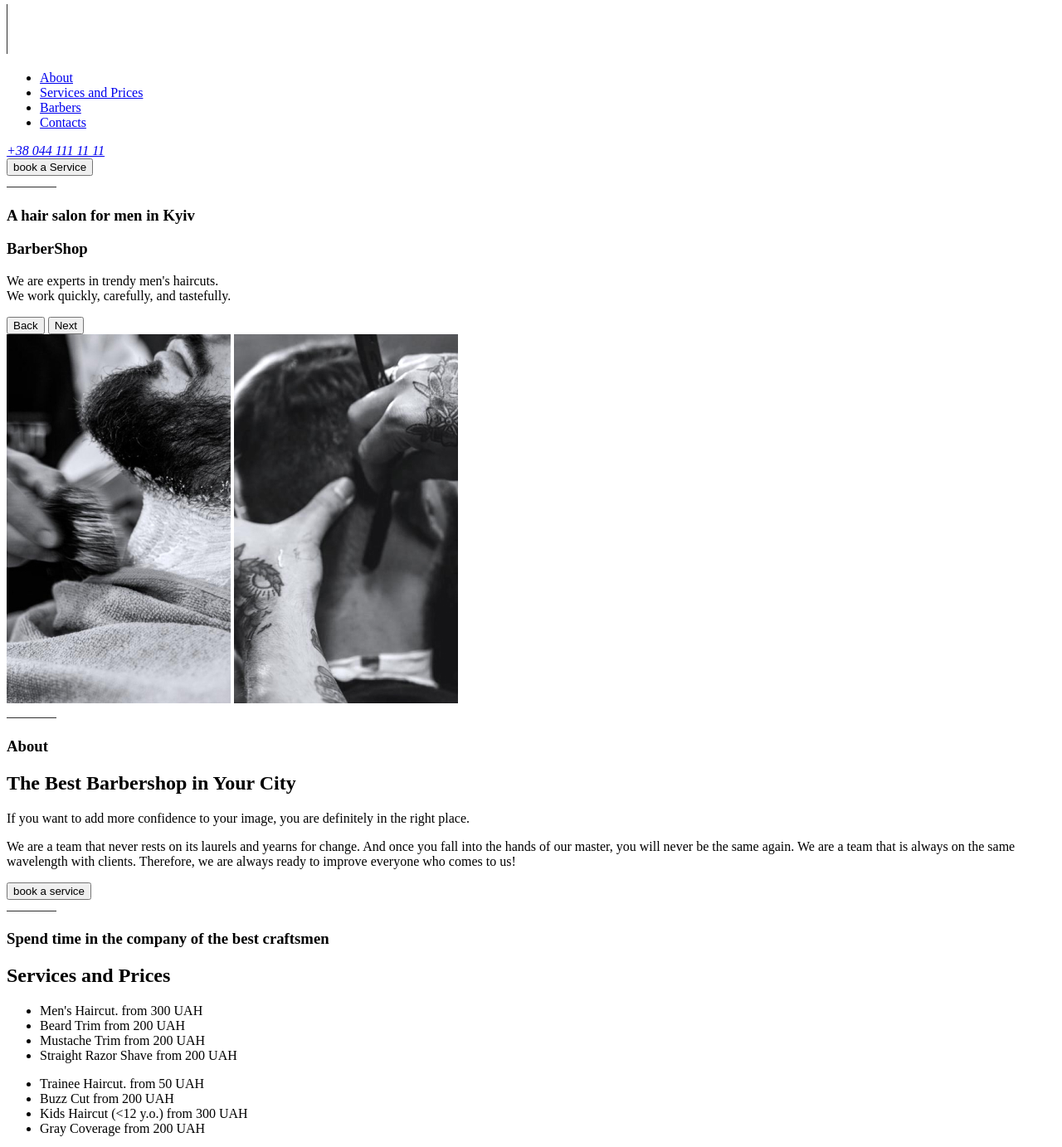
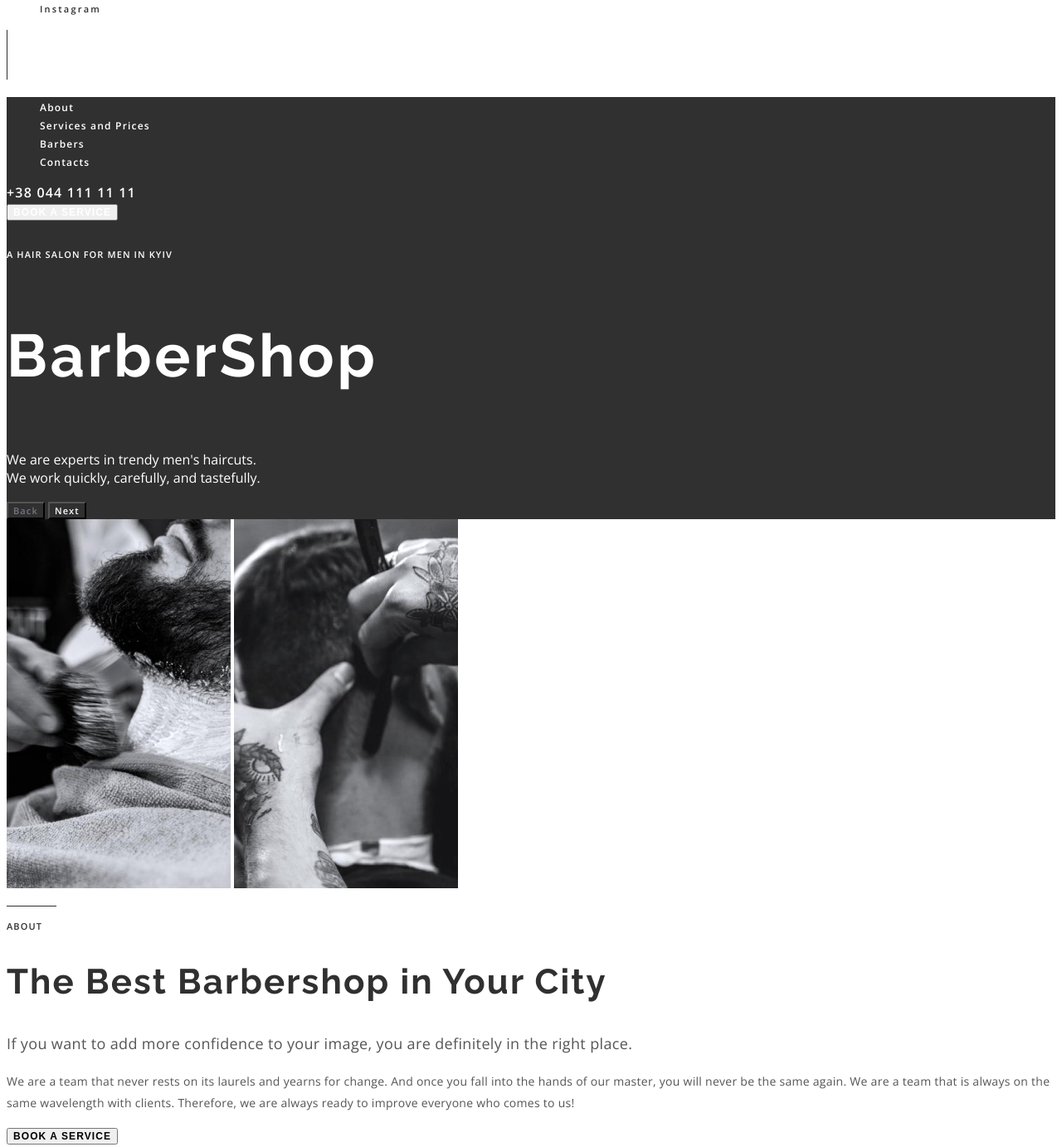
Before and after one commit to suciu31DNS/Barbershop, a plain HTML site: page index.html in a window 1280 px wide. Shown: the part 131-1514 px from the top of the page at 83% size. Drawn offline with nearby package versions, Linux system fonts and the light colour scheme.

Commit message:
update css

```diff
--- /dev/null
+++ b/css/style.css
@@ -0,0 +1,184 @@
+:root {
+    --brand-color: #ff6c00;
+    --black-color: #303030;
+    --white-color: #fff;
+    --grey-color: rgba(157, 164, 189, 0.60);
+    --content-color: #555;
+
+
+    --text-font-family: "Open Sans", sans-serif;
+    --header-font-family: "Raleway", sans-se rif;
+}
+
+/* gobal styles */
+body {
+    font-family: var(--text-font-family);
+}
+
+a {
+    text-decoration: none;
+}
+
+ul {
+    list-style-type: none;
+}
+
+/*Clases*/
+.social-media-link {
+    color: var(--black-color);
+    font-size: 11px;
+    font-weight: 600;
+    line-height: normal;
+    letter-spacing: 2.2px;
+}
+
+.social-media-link:hover,
+.social-media-link:focus {
+    color: var(--brand-color);
+}
+
+/* TODO  replace with image background */
+.hero-content {
+    background-color: var(--black-color);
+    color: var(--white-color);
+}
+
+.nav-link {
+    color: var(--white-color);
+    font-size: 12px;
+    font-style: normal;
+    font-weight: 600;
+    line-height: normal;
+    letter-spacing: 1.2px;
+}
+
+.nav-link:hover,
+.nav-link:focus {
+    color: var(--brand-color);
+}
+
+.address-phone-number {
+    color: var(--white-color) font-size: 12px;
+    font-style: normal;
+    font-weight: 600;
+    line-height: normal;
+    letter-spacing: 1.2px;
+    text-transform: uppercase;
+}
+
+.address-phone-number:hover,
+.address-phone-number:focus {
+    color: var(--brand-color);
+}
+
+.book-service-button {
+    background-color: none;
+    color: var(--white-color) border-color: var(--brand-color);
+
+    font-size: 12px;
+    font-style: normal;
+    font-weight: 600;
+    line-height: normal;
+    letter-spacing: 1.08px;
+    text-transform: uppercase;
+    cursor: pointer;
+}
+
+.book-service-button-light {
+    color: var(--white-color)
+}
+
+.book-service-button-dark {
+    color: var(--black-color)
+}
+
+.book-service-button:hover,
+.book-service-button:focus {
+    color: var(--brand-color);
+}
+
+.subtitle {
+    font-size: 11px;
+    font-style: normal;
+    font-weight: 600;
+    line-height: normal;
+    letter-spacing: 1.1px;
+    text-transform: uppercase;
+}
+
+.subtitle-dark {
+    color: var(--black-color);
+}
+
+.subtitle-light {
+    color: var(--subtitle-grey-color)
+}
+
+.hero-header {
+    color: var(--white-color);
+    font-family: var(--header-font-family);
+    font-size: 72px;
+    font-style: normal;
+    font-weight: 700;
+    line-height: normal;
+    letter-spacing: 3.6px;
+}
+
+.header {
+    font-family: var(--header-font-family);
+     font-size: 42px;
+    font-style: normal;
+    font-weight: 700;
+    line-height: normal;
+    letter-spacing: 2.1px;
+}
+
+.header-dark {
+    color: var(--black-color)
+}
+
+.header-light {
+    color: var(--white-color)
+}
+
+.hero-contro-buttons {
+    background-color: rgba(0, 0, 0, 0);
+    text-align: right;
+    font-family: Open Sans;
+    font-size: 11px;
+    font-style: normal;
+    font-weight: 600;
+    line-height: normal;
+    letter-spacing: 1.1px;
+
+    cursor: pointer;
+}
+
+.hero-contro-buttons-dark {
+    color: var(--grey-color)
+}
+
+.hero-contro-buttons-light {
+    color: var(--white-color)
+}
+
+.about-content-1 {
+    color: var(--content-color);
+    font-size: 18px;
+
+    line-height: 30px;
+    /* 166.667% */
+    letter-spacing: 0.36px;
+
+
+}
+
+.about-content-2 {
+    color: var(--content-color);
+    font-size: 14px;
+    line-height: 26px;
+    /* 185.714% */
+    letter-spacing: 0.28px;
+
+
+}
--- a/index.html
+++ b/index.html
@@ -1,12 +1,21 @@
 <!DOCTYPE html>
 <html lang="en">
+
 <head>
   <meta charset="UTF-8" />
   <meta name="viewport" content="width=device-width, initial-scale=1.0" />
   <meta name="decription" content="The Best Barbershop in Your City" />
   <meta name="keywords" content="Barbershop, Hair, Haircuts" />
+  <link rel="preconnect" href="https://fonts.googleapis.com" />
+  <link rel="preconnect" href="https://fonts.gstatic.com" crossorigin />
+  <link
+    href="https://fonts.googleapis.com/css2?family=Open+Sans:wght@400;600;700&family=Raleway:wght@100;700&family=Roboto:wght@100&display=swap"
+    rel="stylesheet" />
+  />
+  <link rel="stylesheet" href="./css/style.css" />
   <title>BarberShop</title>
 </head>
+
 <body>
   <!--Hero section-->
   <section>
@@ -20,35 +29,35 @@
       <div>
         <ul>
           <li>
-              <a href="https://Youtube.com" target="_blank" rel="noopener"
-                >Youtube</a
-              >
+            <a class="social-media-link" href="https://Youtube.com" target="_blank" rel="noopener">Youtube</a>
           </li>
           <li>
-              <a href="https://Instagram.com" target="_blank" rel="noopener"
-                >Instagram</a
-              >
+            <a class="social-media-link" href="https://Instagram.com" target="_blank" rel="noopener">Instagram</a>
           </li>
         </ul>
         <img src="./images/hero-social-media-divider.svg" alt="|" />
       </div>
     </div>
     <!--Hero content-->
-      <div>
+    <div class="hero-content">
       <!--Header-->
       <header>
         <nav>
           <ul>
-              <li><a href="#about">About</a></li>
-              <li><a href="#prices">Services and Prices</a></li>
-              <li><a href="#barbers">Barbers</a></li>
-              <li><a href="#contacts">Contacts</a></li>
+            <li><a class="nav-link" href="#about">About</a></li>
+            <li>
+              <a class="nav-link" href="#prices">Services and Prices</a>
+            </li>
+            <li><a class="nav-link" href="#barbers">Barbers</a></li>
+            <li><a class="nav-link" href="#contacts">Contacts</a></li>
           </ul>
           <div>
             <address>
-                <a href="tel:+380441111111">+38 044 111 11 11</a>
+              <a class="address-phone-number" href="tel:+380441111111">+38 044 111 11 11</a>
             </address>
-              <button type="button">book a Service</button>
+            <button class="book-service-button .book-service-button-light " type="button">
+              book a Service
+            </button>
           </div>
         </nav>
       </header>
@@ -56,8 +65,8 @@
       <section>
         <div>
           <img src="./images/Divider.svg" alt="-" />
-            <h3>A hair salon for men in Kyiv</h3>
-            <h1>BarberShop</h1>
+          <h3 class="subtitle subtitle-light">A hair salon for men in Kyiv</h3>
+          <h1 class="hero-header">BarberShop</h1>
           <p>
             We are experts in trendy men's haircuts. <br />
             We work quickly, carefully, and tastefully.
@@ -66,8 +75,8 @@
       </section>
       <!--Control buttons-->
       <div>
-          <button type="button">Back</button>
-          <button type="button">Next</button>
+        <button class="hero-contro-buttons hero-contro-buttons-dark" type="button">Back</button>
+        <button class="hero-contro-buttons hero-contro-buttons-light" type="button">Next</button>
       </div>
     </div>
   </section>
@@ -77,39 +86,31 @@
     <section id="about">
       <!--About images-->
       <div>
-          <img
-            src="images/about-img-1.jpg"
-            alt="Barbar trim beard"
-            width="270"
-            height="445"
-          />
-          <img
-            src="./images/about-img-2.jpg"
-            alt="Barbar cut hair"
-            width="270"
-            height="445"
-          />
+        <img src="images/about-img-1.jpg" alt="Barbar trim beard" width="270" height="445" />
+        <img src="./images/about-img-2.jpg" alt="Barbar cut hair" width="270" height="445" />
       </div>
       <!--About content-->
       <div>
         <div>
           <img src="./images/Divider.svg" alt="-" />
-            <h3>About</h3>
+          <h3 class="subtitle subtitle-dark">About</h3>
         </div>
         <div>
-            <h2>The Best Barbershop in Your City</h2>
-            <p>
+          <h2 class="header header-dark">The Best Barbershop in Your City</h2>
+          <p class="about-content-1">
             If you want to add more confidence to your image, you are
             definitely in the right place.
           </p>
-            <p>
+          <p class="about-content-2">
             We are a team that never rests on its laurels and yearns for
             change. And once you fall into the hands of our master, you will
             never be the same again. We are a team that is always on the same
             wavelength with clients. Therefore, we are always ready to improve
             everyone who comes to us!
           </p>
-            <button type="button">book a service</button>
+          <button class="book-service-button .book-service-button-dark " type="button">
+            book a Service
+          </button>
         </div>
       </div>
     </section>
@@ -119,8 +120,8 @@
       <!--Subtitle-->
       <div>
         <img src="./images/Divider.svg" alt="-" />
-          <h3>Spend time in the company of the best craftsmen</h3>
-          <h2>Services and Prices</h2>
+        <h3 class="subtitle subtitle-light">Spend time in the company of the best craftsmen</h3>
+        <h2 class="header header-light">Services and Prices</h2>
         <!--Prices lists-->
         <div>
           <ul>
@@ -159,7 +160,7 @@
               <span>from 200 UAH</span>
             </li>
           </ul>
-            <button type="button">book a Service</button>
+          <button class="book-service-button book-service-button-light" type="button">book a Service</button>
         </div>
       </div>
     </section>
@@ -188,9 +189,9 @@
         <!--Subtitle-->
         <div>
           <img src="./images/Divider.svg" alt="-" />
-            <h3>Old school</h3>
+          <h3 class="subtitle subtitle-dark">Old school</h3>
         </div>
-          <h2>Why do they come to us?</h2>
+        <h2 class="header header-dark">Why do they come to us?</h2>
         <p>
           Only good things are said about us. But it is better to see and feel
           1 time than to read 10 times.
@@ -203,37 +204,22 @@
       <!--Subtitle-->
       <div>
         <img src="./images/Divider.svg" alt="-" />
-          <h3>for true connoisseurs of the atmosphere</h3>
+        <h3 class="subtitle subtitle-dark">for true connoisseurs of the atmosphere</h3>
       </div>
-        <h2>Our Barbers</h2>
+      <h2 class="header header-dark">Our Barbers</h2>
       <ul>
         <li>
-            <img
-              src="./images/barbers-john.jpg"
-              alt="John Smith"
-              width="370"
-              height="346"
-            />
+          <img src="./images/barbers-john.jpg" alt="John Smith" width="370" height="346" />
           <h4>John Smith</h4>
           <p>Extreme Barber</p>
         </li>
         <li>
-            <img
-              src="./images/barbers-michele.jpg"
-              alt="Michele Doe"
-              width="370"
-              height="346"
-            />
+          <img src="./images/barbers-michele.jpg" alt="Michele Doe" width="370" height="346" />
           <h4>Michele Doe</h4>
           <p>Extreme Barber</p>
         </li>
         <li>
-            <img
-              src=".//images/barbers-alan.jpg"
-              alt="Alan Black"
-              width="370"
-              height="346"
-            />
+          <img src=".//images/barbers-alan.jpg" alt="Alan Black" width="370" height="346" />
           <h4>Alan Black</h4>
           <p>Extreme Barber</p>
         </li>
@@ -245,24 +231,14 @@
       <!--Subtitle-->
       <div>
         <img src="./images/Divider.svg" alt="-" />
-          <h3>In Latin, &quot;barba&quot; means &quot;beard&quot;</h3>
+        <h3 class="subtitle subtitle-dark">In Latin, &quot;barba&quot; means &quot;beard&quot;</h3>
       </div>
       <ul>
         <li>
-            <img
-              src="./images/pic1.jpg"
-              alt="hair-cut"
-              width="270"
-              height="360"
-            />
+          <img src="./images/pic1.jpg" alt="hair-cut" width="270" height="360" />
         </li>
         <li>
-            <img
-              src="./images/pic2.jpg"
-              alt="beard-cut"
-              width="270"
-              height="360"
-            />
+          <img src="./images/pic2.jpg" alt="beard-cut" width="270" height="360" />
         </li>
         <li>
           <img src="./images/pic3.jpg" alt="wash" width="270" height="360" />
@@ -275,7 +251,7 @@
 
     <!--Contacts section-->
     <sectio id="contacts">
-        <h2>Contacts</h2>
+      <h2 class="header header-light">Contacts</h2>
       <address>
         <span>Main Street, 7A Kyiv, 08132</span> <br />
         <a href="tel:+380441111111">+38 044 111 11 11</a><br />
@@ -287,4 +263,5 @@
     <p>&copy;Copyright 2022</p>
   </footer>
 </body>
+
 </html>
```
Lines whose indentation alone changed are shown as unchanged.
